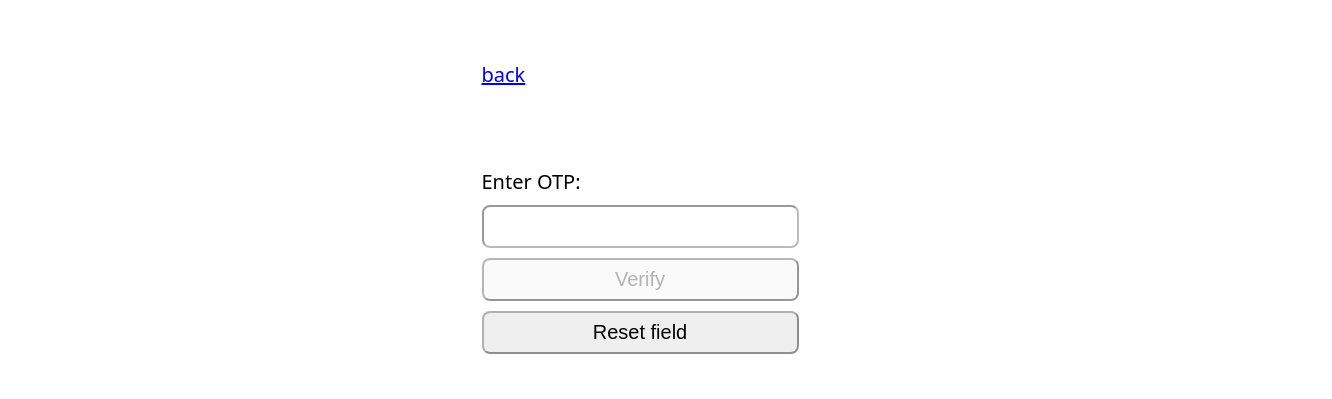
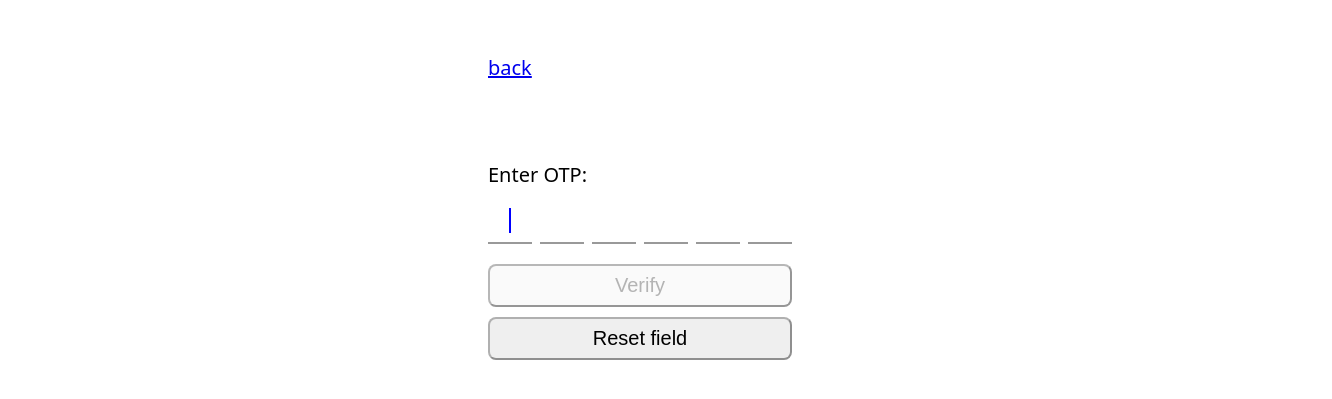
Before and after one commit to johnSmith8338/otp-test, an Angular app: page /otp in a window 1280 px wide. Shown: the part 193-592 px from the top of the page, 1332 px wide, since content can reach past the window. Built offline with nearby package versions, Linux system fonts and the light colour scheme.

Commit message:
- custom input for code

```diff
--- a/src/app/components/otp/otp.component.html
+++ b/src/app/components/otp/otp.component.html
@@ -1,9 +1,35 @@
 @let code = codeControl;
 <div class="form-wrapper">
     <a href="#" [routerLink]="['/']" class="back">back</a>
-    <form action="" [formGroup]="form" (ngSubmit)="onSubmit()">
-        <label for="code">Enter OTP:</label>
-        <input type="text" id="code" formControlName="code" maxlength="6"/>
+    <form action="" [formGroup]="form" (ngSubmit)="onSubmit()" autocomplete="one-time-code" class="otp-form">
+        <label for="otp">Enter OTP:</label>
+        <div class="otp-box" (click)="focusInput()">
+            <div class="otp-digit" *ngFor="let i of [0,1,2,3,4,5]; let idx=index">
+                @if(idx < codeLength){
+                    {{codeValue[idx]}}
+                }@else if (idx===codeLength && isFocused()) {
+                    <span class="cursor"></span>
+                }@else {
+                    &nbsp;
+                }
+            </div>
+        </div>
+        <div class="otp-inputs">
+            <input
+                #realInput
+                type="text"
+                id="otp"
+                formControlName="code"
+                inputmode="numeric"
+                pattern="[0-9]*"
+                maxlength="6"
+                autocomplete="one-time-code"
+                class="real-input"
+                (input)="onInput()"
+                (focus)="isFocused.set(true)"
+                (blur)="isFocused.set(false)"
+            />
+        </div>
         @if (code && code.touched && code.errors) {
         <div class="error">
             @if (code.errors['required']) {
--- a/src/app/components/otp/otp.component.scss
+++ b/src/app/components/otp/otp.component.scss
@@ -10,3 +10,46 @@ form {
 .back {
   margin-block-end: 4rem;
 }
+
+.otp-box {
+  display: flex;
+  gap: 8px;
+}
+
+.otp-digit {
+  display: grid;
+  place-items: center;
+  width: 44px;
+  height: 44px;
+  border-bottom: 2px solid rgba(#000000, 0.4);
+  font-weight: 600;
+  font-size: 1.25rem;
+  cursor: text;
+}
+
+.real-input {
+  opacity: 0;
+  position: absolute;
+  z-index: -1;
+  width: 100%;
+  height: 100%;
+  left: 0;
+  top: 0;
+  background: transparent;
+  color: transparent;
+  caret-color: transparent;
+}
+
+.cursor {
+  display: inline-block;
+  width: 2px;
+  height: 1.25rem;
+  background: blue;
+  animation: blink 1s steps(2, start) infinite;
+}
+
+@keyframes blink {
+  to {
+    visibility: hidden;
+  }
+}
--- a/src/app/components/otp/otp.component.ts
+++ b/src/app/components/otp/otp.component.ts
@@ -1,4 +1,5 @@
-import { ChangeDetectionStrategy, Component, computed, inject, signal } from '@angular/core';
+import { CommonModule } from '@angular/common';
+import { AfterViewInit, ChangeDetectionStrategy, Component, computed, ElementRef, inject, QueryList, signal, ViewChild, ViewChildren } from '@angular/core';
 import { takeUntilDestroyed } from '@angular/core/rxjs-interop';
 import { FormBuilder, ReactiveFormsModule, Validators } from '@angular/forms';
 import { RouterLink } from '@angular/router';
@@ -9,21 +10,24 @@ import { RouterLink } from '@angular/router';
   imports: [
     ReactiveFormsModule,
     RouterLink,
+    CommonModule,
   ],
   templateUrl: './otp.component.html',
   styleUrl: './otp.component.scss',
   changeDetection: ChangeDetectionStrategy.OnPush,
 })
-export class OtpComponent {
+export class OtpComponent implements AfterViewInit {
   private fb = inject(FormBuilder);
 
   form = this.fb.group({
     code: ['', [Validators.required, Validators.minLength(6), Validators.maxLength(6)]]
   });
 
-  code = signal<string | undefined>(undefined);
+  code = computed(() => this.form.get('code')?.value ?? '');
   error = signal<string | null>(null);
   isValid = signal(this.form.valid);
+  isFocused = signal(false);
+  @ViewChild('realInput') realInput!: ElementRef<HTMLInputElement>;
 
   constructor() {
     this.form.statusChanges.pipe(
@@ -41,12 +45,31 @@ export class OtpComponent {
   get codeControl() {
     return this.form.get('code');
   }
+  get codeValue() {
+    return this.codeControl?.value ?? '';
+  }
+  get codeLength() {
+    return (this.codeControl?.value ?? '').length;
+  }
+
+  ngAfterViewInit(): void {
+    queueMicrotask(() => this.focusInput());
+  }
+
+  focusInput() {
+    this.realInput.nativeElement.focus();
+  }
+
+  onInput() {
+    const raw = this.codeControl?.value ?? '';
+    const clean = raw.replace(/\D/g, '').slice(0, 6);
+    this.codeControl?.setValue(clean, { emitEvent: false });
+  }
 
   onSubmit() {
     this.form.markAllAsTouched();
 
     const codeValue = this.codeControl?.value ?? '';
-    this.code.set(codeValue);
 
     if (!this.form.valid) return;
     alert(`OTP accepted! ${codeValue}`);
```
